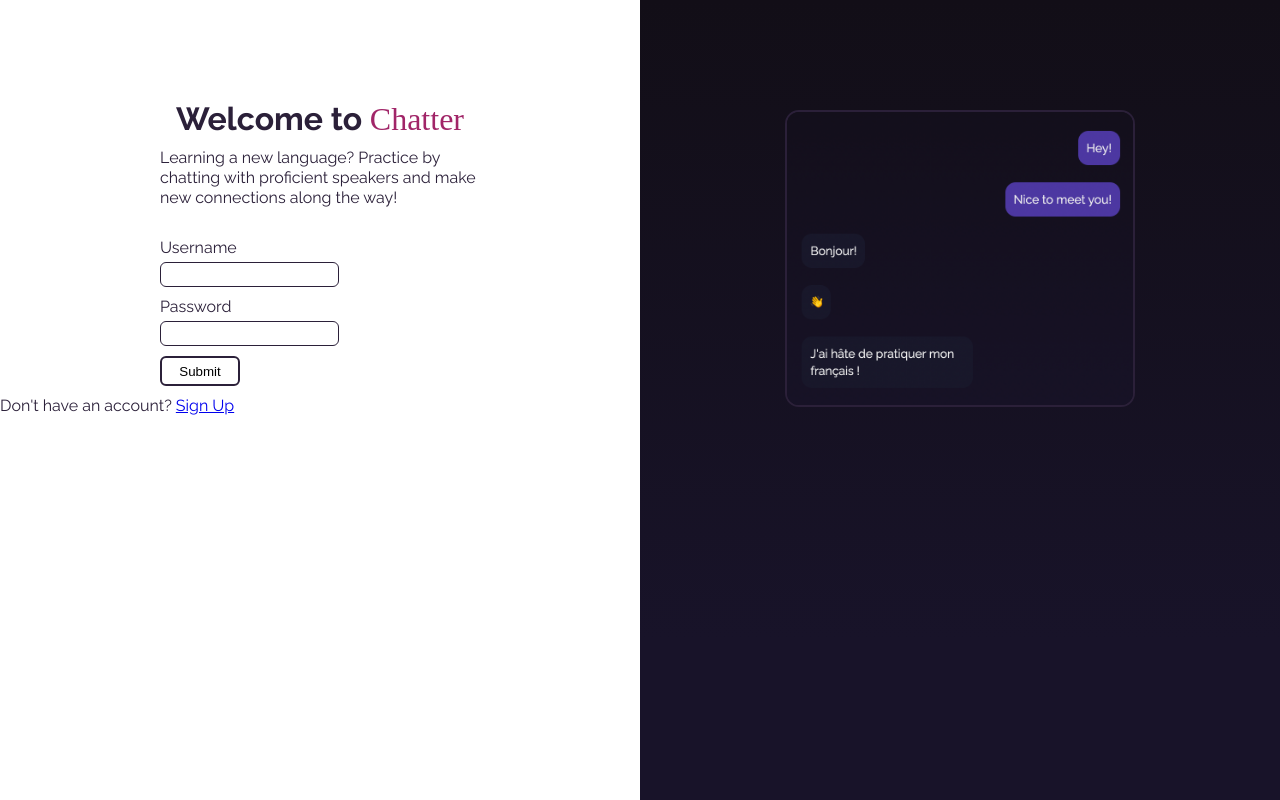
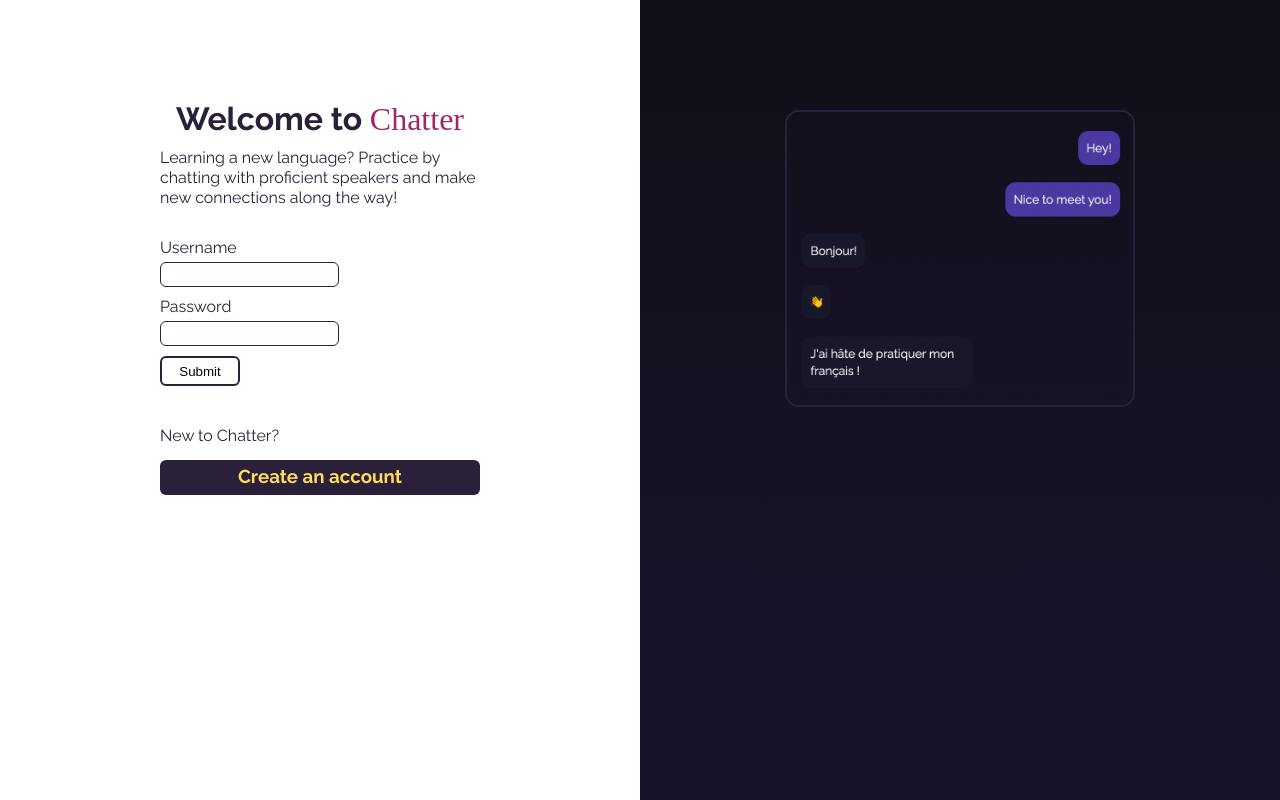
Before and after one commit to filipeqm94/client-project-4, a React (Create React App) app: page /login in a window 1280 px wide. Built offline with nearby package versions, Linux system fonts and the light colour scheme; no server answers; a web font is replaced by a local one.

Commit message:
restyled create account btn

```diff
--- a/src/Pages/Login/index.js
+++ b/src/Pages/Login/index.js
@@ -60,7 +60,10 @@ function Login(props) {
         </div>
         <div className="sign-up-area">
           <p>
-            Don't have an account? <Link to="/signup">Sign Up</Link>
+            New to Chatter?{' '}
+            <Link to="/signup">
+              <h3>Create an account</h3>
+            </Link>
           </p>
         </div>
       </div>
--- a/src/Pages/Login/styles.scss
+++ b/src/Pages/Login/styles.scss
@@ -65,6 +65,28 @@
   }
 }
 
+.sign-up-area {
+  width: 320px;
+  margin: 0 auto;
+  margin-top: 40px;
+
+  a {
+    display: block;
+    margin-top: 15px;
+    width: 100%;
+    text-decoration: none;
+    background-color: #2b2039;
+    height: 35px;
+    text-align: center;
+    border-radius: 6px;
+  }
+
+  h3 {
+    color: #ffdd59;
+    padding-top: 5px;
+  }
+}
+
 .content-side {
   grid-column: 2;
 }
```
